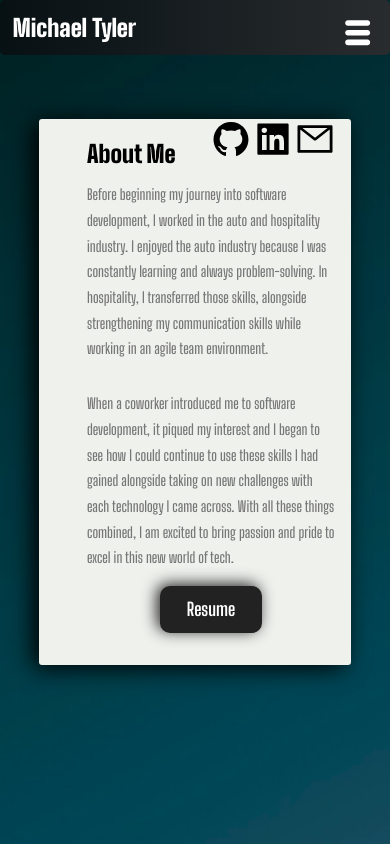
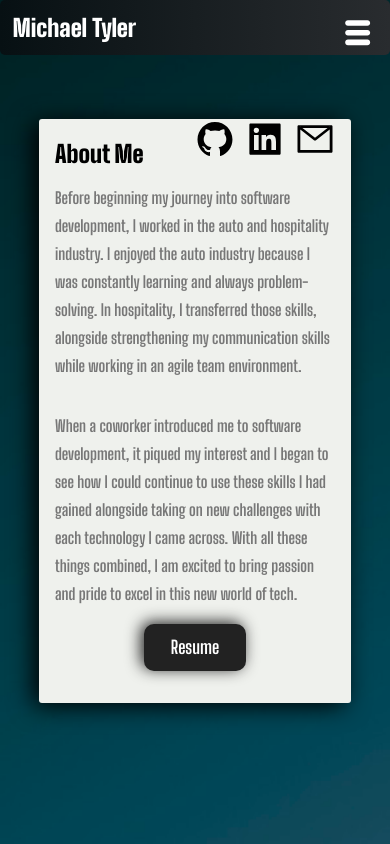
Before and after one commit to Michaelr-Tyler/Michael-Tyler-Portfolio, a React (Create React App) app: page /AboutMe in a window 390 px wide. Built offline with nearby package versions, Linux system fonts and the light colour scheme.

Commit message:
small css fixes for mobile and ipad

```diff
--- a/src/components/pages/AboutMe.css
+++ b/src/components/pages/AboutMe.css
@@ -101,6 +101,7 @@
     font-size: 25pt;
     font-weight: 900;
     padding-top: 20px;
+    margin-left: 1rem;
   }
 
   .aboutme-context{
@@ -122,15 +123,20 @@
     font-size: 16pt;
     font-weight: 900;
     padding-top: 20px;
+    margin-left: 1rem;
   }
   .aboutme-context{
-    margin: 0rem 1rem 2rem 3rem;
+    margin: 0rem 1rem 2rem 1rem;
   }
 
 
   .aboutme-context p {
     font-size: 12pt;
     font-weight: 600;
+  }
+
+  .aboutme-links{
+    width: 100%;
   }
 }
 
@@ -142,16 +148,17 @@
     font-size: 18pt;
     font-weight: 900;
     padding-top: 20px;
+    margin-left: 1rem;
   }
 
   .aboutme-context{
-    margin: 0rem 1rem 2rem 3rem;
+    margin: 0rem 1rem 2rem 1rem;
 
   }
 
   .aboutme-context p {
-    font-size: 11pt;
-    font-weight: 600;
+    font-size: 12pt;
+    font-weight: 700;
   }
 
   .aboutme-links{
--- a/src/components/pages/Intro.css
+++ b/src/components/pages/Intro.css
@@ -150,7 +150,6 @@
   .intro-image img {
     width: 400px;
     border-radius: 2px;
-    /* display: none; */
   }
 
 }
--- a/src/components/tech/Technologies.css
+++ b/src/components/tech/Technologies.css
@@ -6,7 +6,8 @@
   border-radius: 5px;
   padding: 2rem;
   box-shadow: -6px -6px 25px 0px #222222;
-  width: 100%;
+  width: 90%;
+  margin: auto;
 }
 
 .tech-image {
@@ -16,7 +17,6 @@
 
 .tech{
   position: relative;
-  /* flex-basis: 15%; */
   display: flex;
   flex-direction: column;
   justify-content: center;
--- a/src/components/tech/Technologies.js
+++ b/src/components/tech/Technologies.js
@@ -7,9 +7,9 @@ import '../tech/Technologies.css'
 export const Technologies = () => {
   return (
       <Spring
-      from={{marginLeft: 2000, marginRight: -2000}}
-      to={{marginLeft: 0, marginRight: 0}}
-      config={{tension:25, friction:8}}>
+      from={{opacity:0}}
+      to={{opacity: 1}}
+      config={{duration:2000}}>
       {props => (
         <div className="tech-container" style={props}>
           {copyTechData.map(t => {
```
